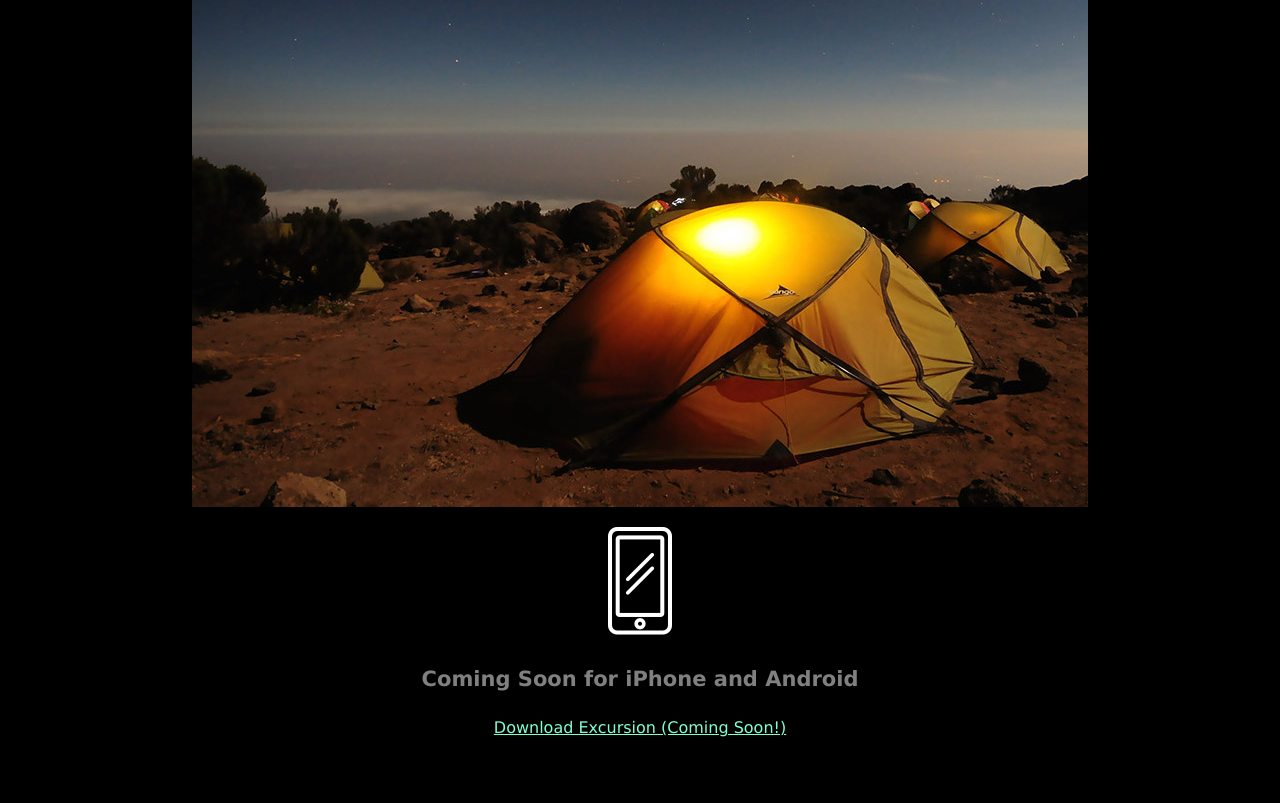
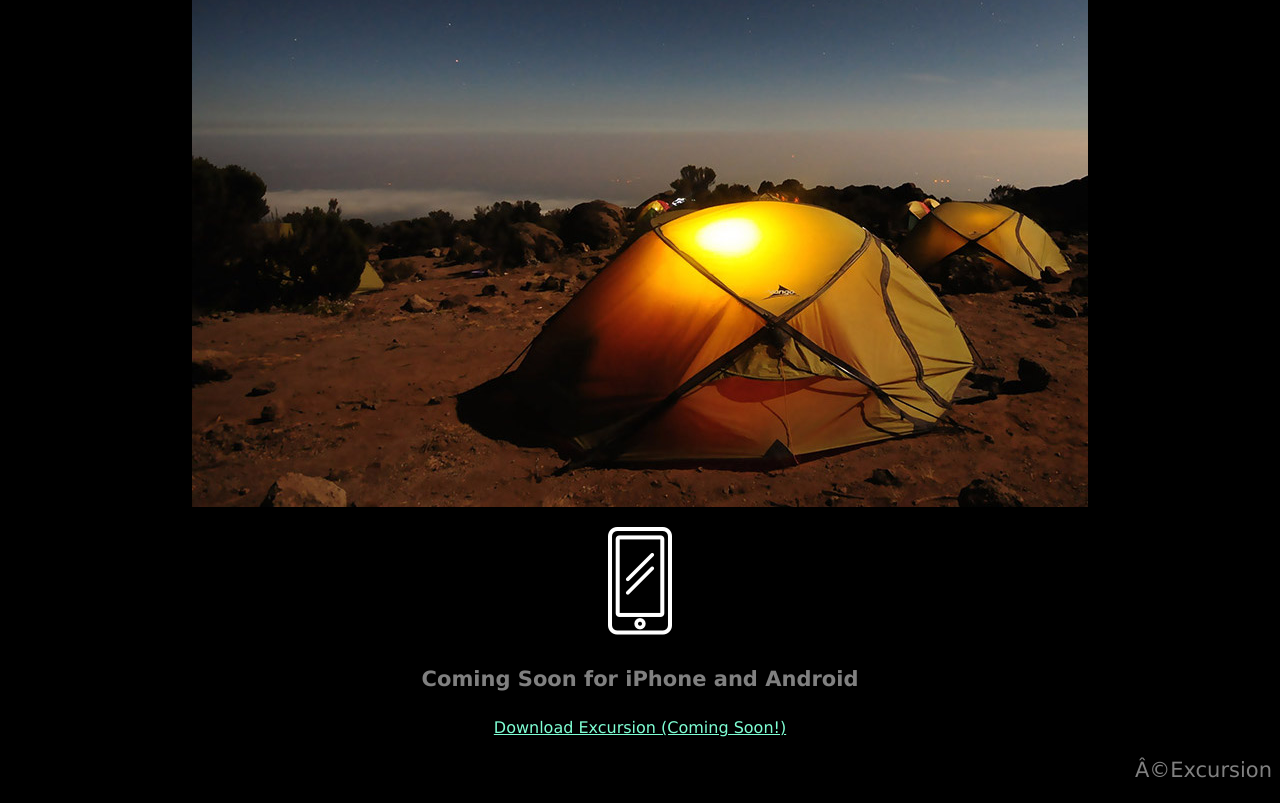
Before and after one commit to WeiYan99-ux/excursion, a plain HTML site: page index.html in a window 1280 px wide. Shown: the part 505-1308 px from the top of the page. Before the commit the page ends 1258 px from the top, so only its background shows below. Drawn offline with Linux system fonts and the light colour scheme.

Commit message:
Final push

```diff
--- a/index.html
+++ b/index.html
@@ -23,5 +23,8 @@
 
         <h4 class="header--subheader">Coming Soon for iPhone and Android</h4>
         <p><a class="link--cta" href="#">Download Excursion (Coming Soon!)</a></p>
+
+        <p class="footer">©Excursion</p>
     </body>
+
 </html>
--- a/resources/css/style.css
+++ b/resources/css/style.css
@@ -28,4 +28,9 @@ body {
     color: aquamarine;
 }
 
-/*images*/
+/*Footer*/
+.footer {
+    font-size: 21px;
+    color: grey;
+    text-align: right;
+}
```
